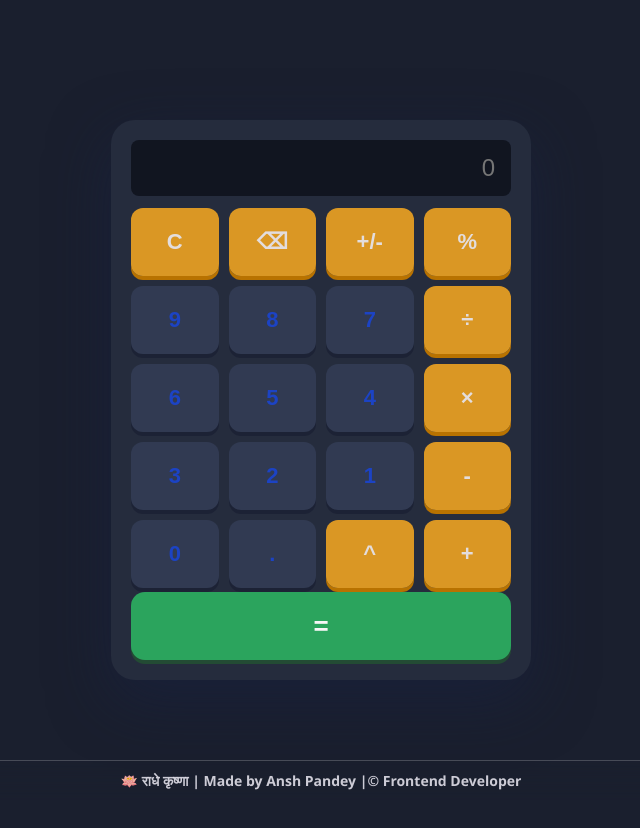
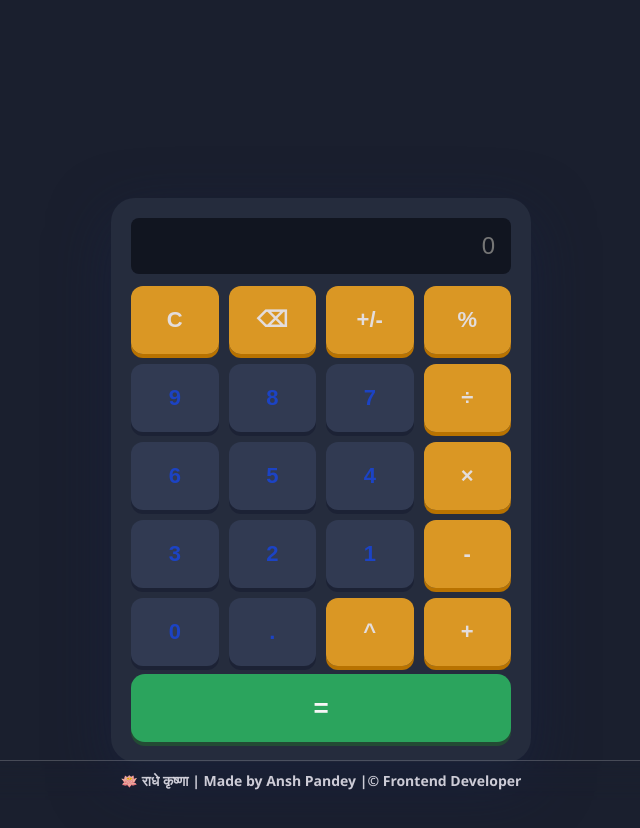
Before and after one commit to anshpandey7836-dev/calculator, a plain HTML site: page index.html in a window 1280 px wide. Shown: the whole page, without its empty margins (319-959 px from the left). Before the commit the page ends 800 px from the top, so only its background shows below. Drawn offline with Linux system fonts and the light colour scheme.

Commit message:
Update style.css

```diff
--- a/style.css
+++ b/style.css
@@ -7,7 +7,7 @@
 
 body {
   height: 100vh;
-  height: 100dvh;
+  height: 120dvh;
   display: flex;
   align-items: center;
   justify-content: center;
@@ -95,7 +95,7 @@ button:active {
   border-radius: 14px;
   box-shadow: 0 4px 0 #234b34;
   width: 100%;
-  margin-top: 4px;
+  margin-top: 8px;
   touch-action: manipulation; /* Equal button ke liye bhi */
 }
 
```
